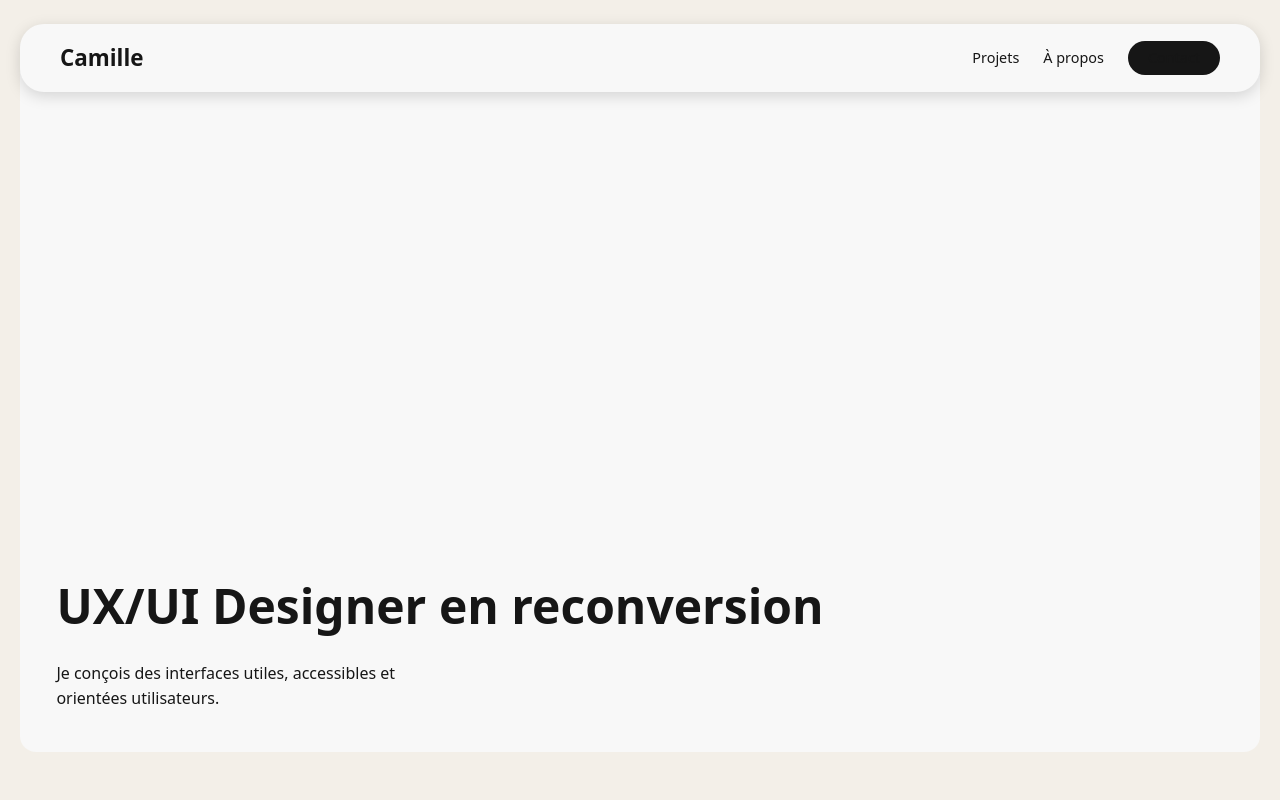
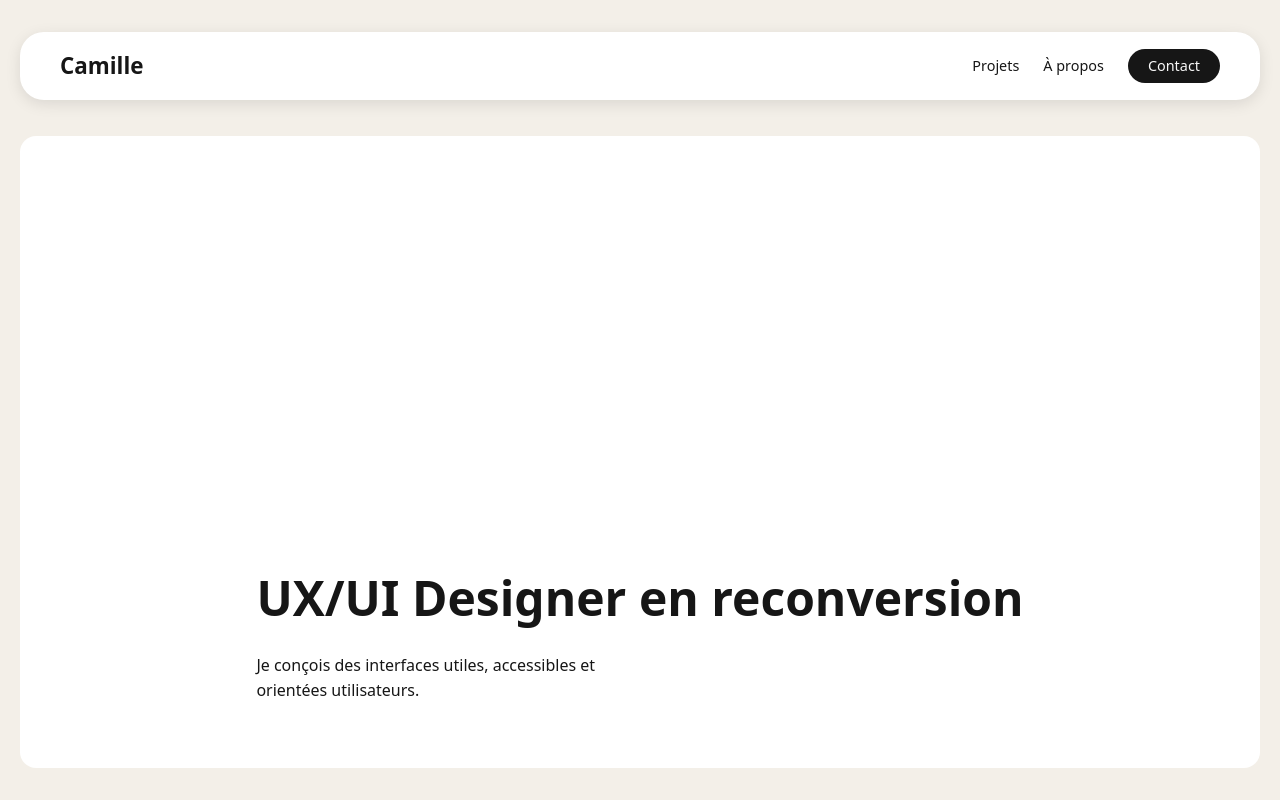
Before and after one commit to kamidgpt/kamidgpt.github.io, a plain HTML site: page index.html in a window 1280 px wide. Shown: the top 800 px of the page. Drawn offline with Linux system fonts and the light colour scheme.

Commit message:
Update portfolio

```diff
--- a/index.html
+++ b/index.html
@@ -12,34 +12,30 @@
   <!-- HEADER = NAV + HERO -->
   <header class="header">
 
-    <!-- NAVBAR -->
+    <!-- NAVBAR FIXE -->
     <nav class="navbar">
       <div class="container nav-content">
         <div class="logo">Camille</div>
-
         <ul class="nav-links">
           <li><a href="#projets">Projets</a></li>
           <li><a href="#vision">À propos</a></li>
           <li>
-            <a class="cta-contact" href="mailto:camille@email.com">
-              Contact
-            </a>
+            <a class="cta-contact" href="mailto:camille@email.com">Contact</a>
           </li>
         </ul>
       </div>
     </nav>
 
     <!-- HERO -->
-    <section class="section hero">
-    <div class="container hero-content">
-        <div class="hero-text">
+    <section class="hero">
+      <div class="container hero-text">
         <h1>UX/UI Designer en reconversion</h1>
         <p>Je conçois des interfaces utiles, accessibles et orientées utilisateurs.</p>
-        </div>
-    </div>
+      </div>
     </section>
 
   </header>
+
 
   <!-- CE QUE JE FAIS -->
     <section class="section">
@@ -140,7 +136,7 @@
     <div class="footer-top">
       <h2>Prêt à échanger ?</h2>
       <div class="footer-ctas">
-        <a href="mailto:camille@email.com" class="footer-contact">Me contacter</a>
+        <a href="mailto:camille@email.com" class="footer-contact">Email</a>
         <a href="#" class="footer-linkedin">LinkedIn</a>
       </div>
     </div>
--- a/style.css
+++ b/style.css
@@ -1,3 +1,11 @@
+:root {
+  --navbar-height: 72px;
+  --section-margin: 32px;
+  --hero-space-top: 32px;    /* espace entre navbar et contenu hero */
+  --hero-space-bottom: 32px; /* espace entre bas hero et section suivante */
+  --header-hero-gap: 64px;
+}
+
 /* RESET */
 * {
   margin: 0;
@@ -17,46 +25,45 @@ body {
   line-height: 1.6;
 }
 
+/* HEADER = NAV + HERO */
 .header {
-  min-height: 100vh;
-  position: relative;
+  padding-top: calc(var(--navbar-height) + var(--header-hero-gap));
+  box-sizing: border-box;
 }
 
 
 /* CONTAINER */
 .container {
-  max-width: 1240px; /* aligné avec navbar */
+  max-width: var(--section-max-width);
   margin: 0 auto;
   padding: 0 20px;
+  box-sizing: border-box;
 }
 
 
 /* ========== NAVBAR ========== */
 .navbar {
   position: fixed;
-  top: 24px;
+  top: var(--section-margin);
   left: 50%;
-  transform: translateX(-50%); /* centre la navbar horizontalement */
+  transform: translateX(-50%);
+  width: 100%;
   z-index: 1000;
-  width: 100%;
   display: flex;
   justify-content: center;
-  padding: 0; /* supprimer padding global */
 }
 
 .nav-content {
+  max-width: 1240px;
+  width: 100%;
+  padding: 16px 40px;
+  border-radius: 24px;
   display: flex;
   justify-content: space-between;
   align-items: center;
-  max-width: 1240px; /* même largeur que les sections */
-  width: 100%; /* s’adapte à l’écran */
-  padding: 16px 40px;
-  border-radius: 24px;
-  background: #f8f8f8;
-  box-shadow: 0 4px 15px rgba(0,0,0,0.15);
-  box-sizing: border-box;
+  background: #fff;
+  box-shadow: 0 4px 15px rgba(0,0,0,0.10);
 }
-
 
 .logo {
   font-size: 1.4rem;
@@ -78,7 +85,7 @@ body {
 
 .cta-contact {
   background: #161616;
-  color: #f8f8f8; !important; /* texte visible */
+  color: #f8f8f8 !important; /* texte visible */
   padding: 10px 20px;
   border-radius: 999px;
   text-decoration: none;
@@ -93,11 +100,12 @@ body {
 
 /* ========== SECTIONS BLOCS ========== */
 .section {
-  background: #f8f8f8;;
+  background: #fff;
   border-radius: 16px;
-  margin: 32px auto;
-  padding: 48px 0 84px 0; /* réduit le padding haut/bas */
-  max-width: 1240px;
+  max-width: 1240px;           /* même largeur que navbar et hero */
+  margin: 32px auto;            /* centrer horizontalement et marge verticale */
+  padding: 48px 40px 84px 40px;/* padding interne */
+  box-sizing: border-box;
 }
 
 .section h2 {
@@ -109,19 +117,28 @@ body {
 
 /* ========== HERO ========== */
 .hero {
-  min-height: calc(100vh - 80px); /* navbar incluse */
+  margin: 0 auto; /* pas de margin-top */
+  padding: var(--hero-space-top) 40px var(--hero-space-bottom) 40px;
+  background: #fff;
+  border-radius: 16px;
+  max-width: 1240px;             /* largeur identique à navbar */
   display: flex;
-  align-items: flex-end; /* texte en bas */
-  justify-content: flex-end; /* texte à droite */
-  padding: 0 400px 40px 0; /* espacement bas et droite */
+  align-items: flex-end;
+  justify-content: flex-end;
+  min-height: calc(100vh - var(--navbar-height) - 3 * var(--section-margin));
+  box-sizing: border-box;
 }
 
-.hero h1 {
+.hero-text {
+  margin-bottom: var(--section-margin); /* espace entre texte et bord bas du hero */
+}
+
+.hero-text h1 {
   font-size: 3rem;
   margin-bottom: 16px;
 }
 
-.hero p {
+.hero-text p {
   font-size: 1rem;
   max-width: 400px;
 }
@@ -283,6 +300,7 @@ body {
 .footer-top {
   display: flex;
   justify-content: space-between;
+  align-items: center;
   gap: 40px;
 }
 
```
